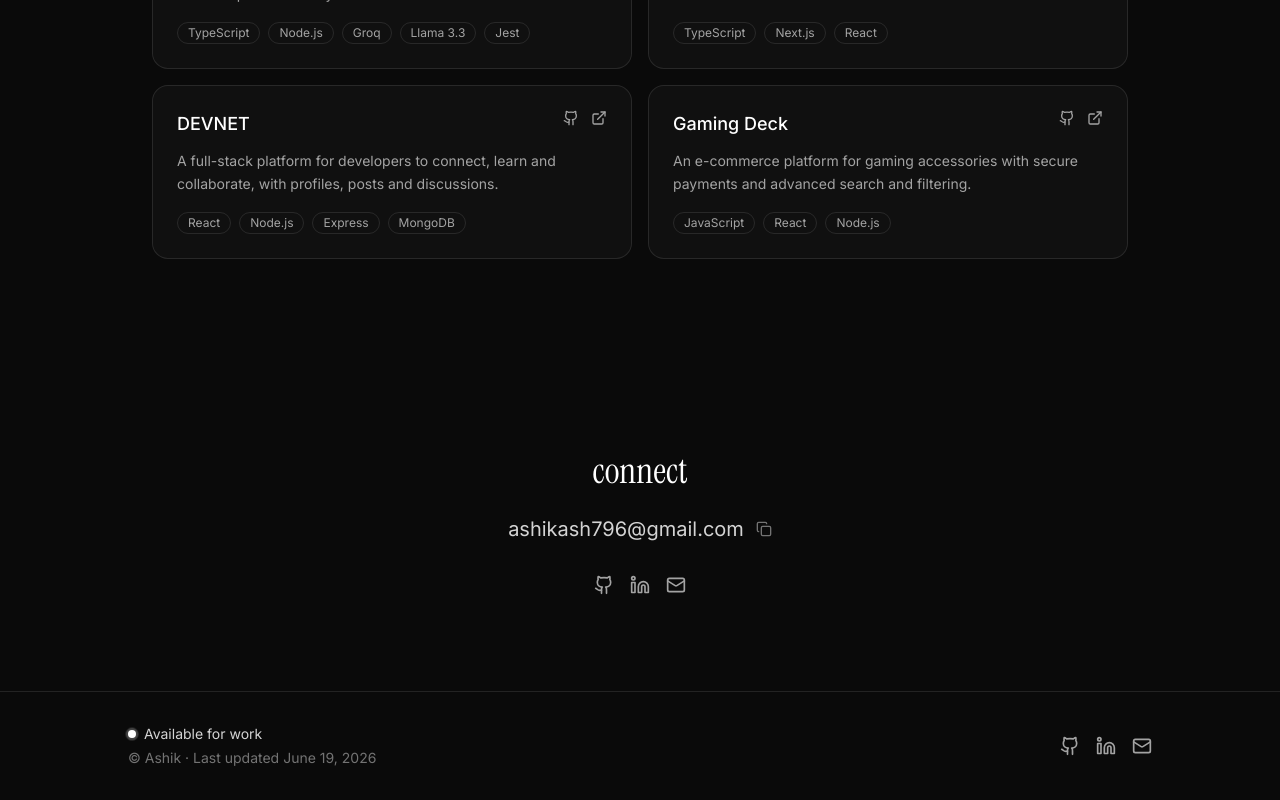
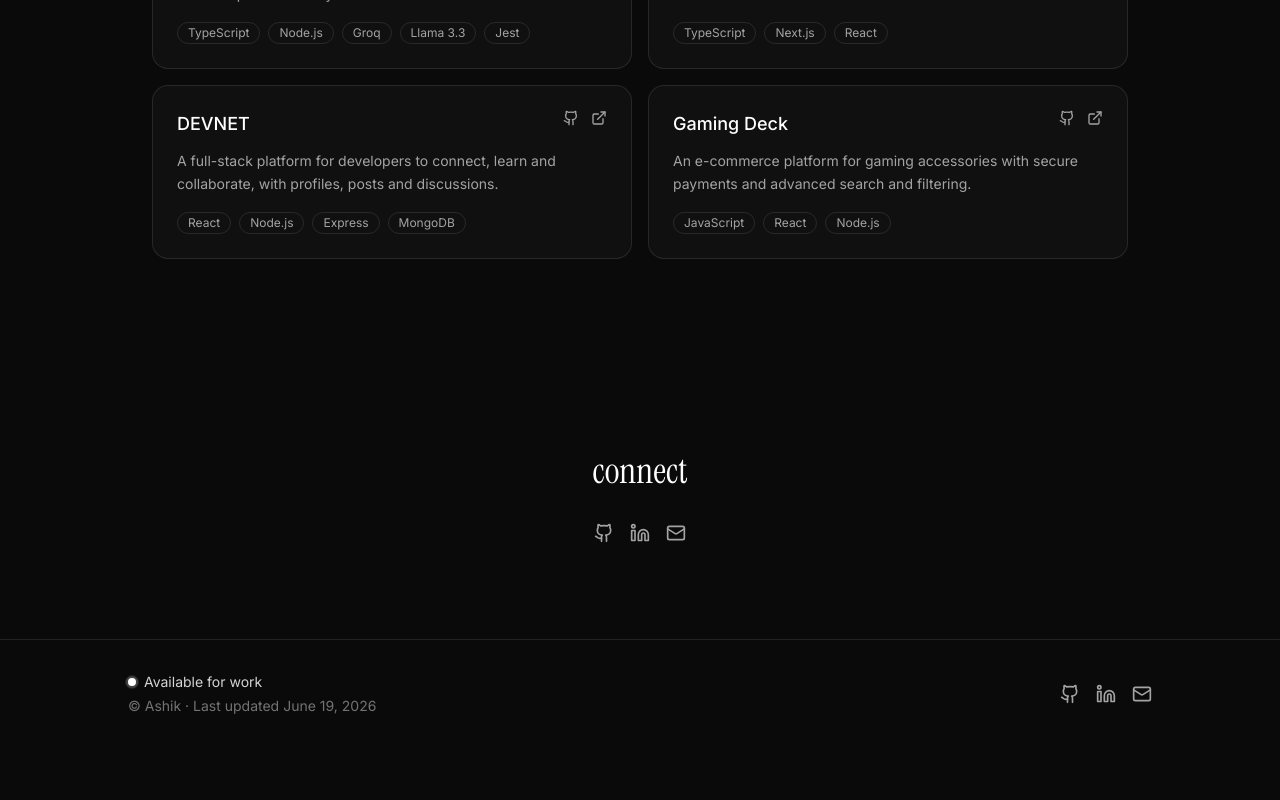
Before and after one commit to Ashik234/Personal-Website, a Next.js app: page / in a window 1280 px wide. Shown: the part 2995-3795 px from the top of the page. After the commit the page ends 3743 px from the top, so only its background shows below. Built offline with nearby package versions, Linux system fonts and the light colour scheme.

Commit message:
feat: simplify Connect to socials only, update email

```diff
--- a/src/components/Contact/page.tsx
+++ b/src/components/Contact/page.tsx
@@ -1,24 +1,8 @@
 "use client";
-import { useState } from "react";
-import { Check, Copy } from "lucide-react";
 import { motion } from "motion/react";
-import { siteConfig } from "@/lib/site-config";
 import SocialLinks from "@/components/ui/SocialLinks";
 
 export default function ContactPage() {
-  const [copied, setCopied] = useState(false);
-  const email = siteConfig.socials.email;
-
-  const copyEmail = async () => {
-    try {
-      await navigator.clipboard.writeText(email);
-      setCopied(true);
-      window.setTimeout(() => setCopied(false), 2000);
-    } catch {
-      /* clipboard unavailable — ignore */
-    }
-  };
-
   return (
     <section id="connect" className="mx-auto max-w-5xl scroll-mt-28 px-6 py-24">
       <motion.div
@@ -29,28 +13,6 @@ export default function ContactPage() {
         transition={{ duration: 0.5 }}
       >
         <h2 className="font-serif text-3xl text-white md:text-4xl">connect</h2>
-
-        <div className="mt-6 flex items-center gap-3">
-          <a
-            href={`mailto:${email}`}
-            className="text-lg text-neutral-300 transition hover:text-white md:text-xl"
-          >
-            {email}
-          </a>
-          <button
-            type="button"
-            onClick={copyEmail}
-            aria-label="Copy email address"
-            className="text-neutral-500 transition hover:text-white"
-          >
-            {copied ? (
-              <Check className="h-4 w-4" />
-            ) : (
-              <Copy className="h-4 w-4" />
-            )}
-          </button>
-        </div>
-
         <SocialLinks className="mt-8" />
       </motion.div>
     </section>
--- a/src/lib/site-config.ts
+++ b/src/lib/site-config.ts
@@ -110,7 +110,7 @@ export const siteConfig = {
   socials: {
     github: "https://github.com/Ashik234",
     linkedin: "https://www.linkedin.com/in/ashiik",
-    email: "ashikash796@gmail.com",
+    email: "ashikk.dev@gmail.com",
   },
   nav: [
     { label: "Ashik", href: "/" },
```
